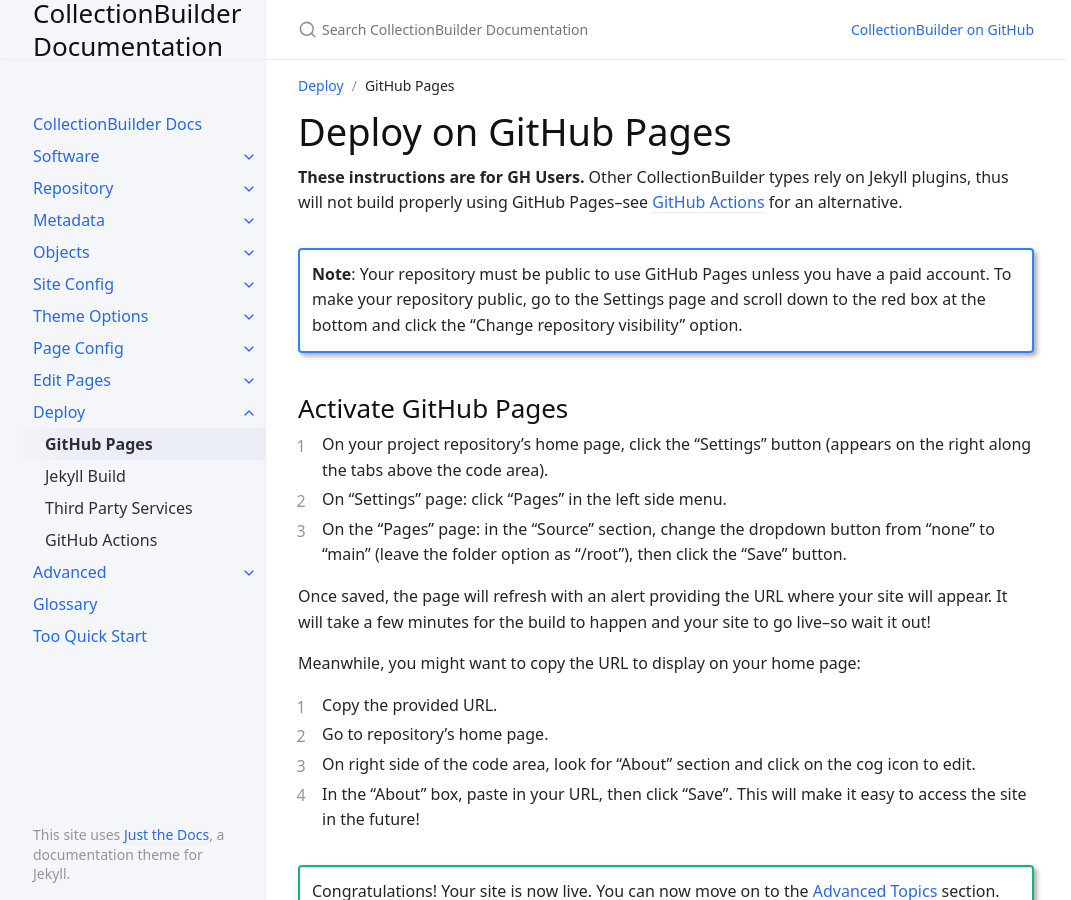
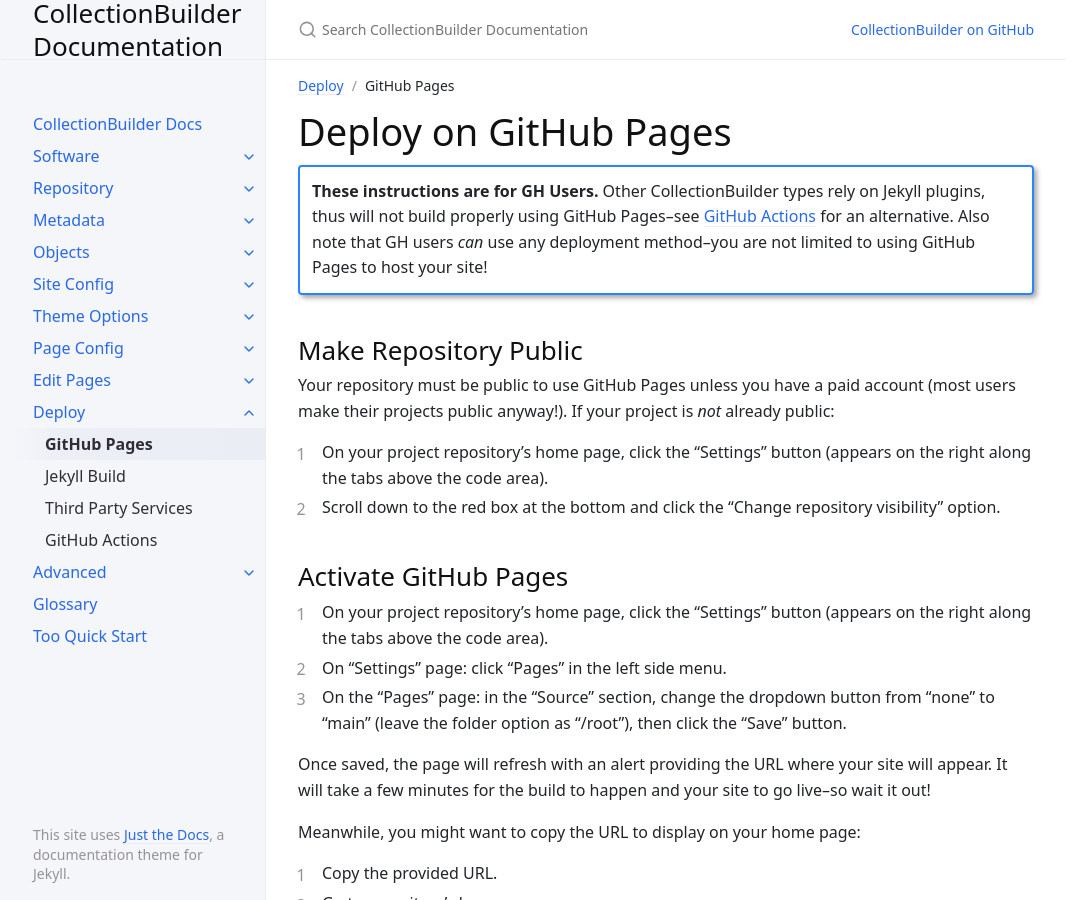
Before and after one commit to CollectionBuilder/cb-docs, a Jekyll site: the page built from docs/deploy/gh-pages.md, in a window 1280 px wide and 900 px high. Shown: the whole window, without its empty margins (106-1177 px from the left). Built offline with Jekyll 4.4.1, drawn with Linux system fonts in a browser that asks for light colours.

Commit message:
updates from feedback today

```diff
--- a/docs/deploy/gh-pages.md
+++ b/docs/deploy/gh-pages.md
@@ -6,12 +6,18 @@ nav_order: 1
 
 # Deploy on GitHub Pages
 
+{:.alert .alert-blue}
 **These instructions are for GH Users.**
 Other CollectionBuilder types rely on Jekyll plugins, thus will not build properly using GitHub Pages--see [GitHub Actions]({{ '/docs/deploy/actions/' | relative_url }}) for an alternative.
+Also note that GH users *can* use any deployment method--you are not limited to using GitHub Pages to host your site!
 
-{:.alert .alert-blue}
-**Note**: Your repository must be public to use GitHub Pages unless you have a paid account.
-To make your repository public, go to the Settings page and scroll down to the red box at the bottom and click the "Change repository visibility" option.
+## Make Repository Public
+
+Your repository must be public to use GitHub Pages unless you have a paid account (most users make their projects public anyway!).
+If your project is *not* already public:
+
+1. On your project repository's home page, click the "Settings" button (appears on the right along the tabs above the code area).
+2. Scroll down to the red box at the bottom and click the "Change repository visibility" option.
 
 ## Activate GitHub Pages
 
```
Also changed, not shown: docs/repository/commit.md (+1 -1 lines), docs/repository/gitworkflow.md (+1 -1 lines), docs/software/git.md (+4 -4 lines), docs/software/index.md (+1 -2 lines).
